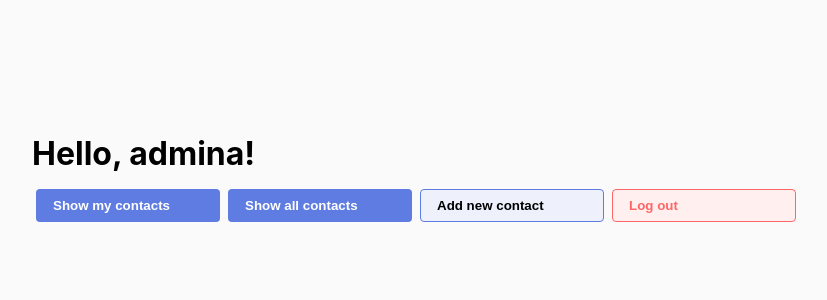
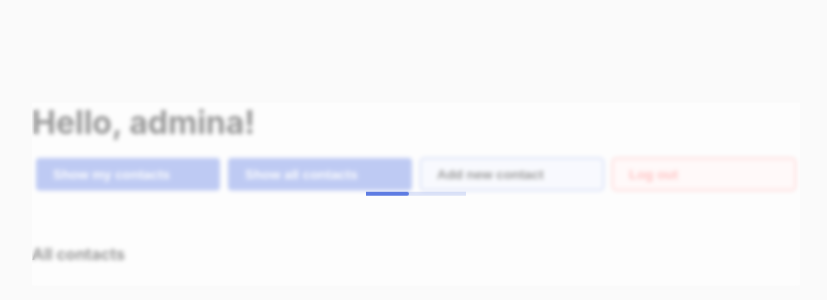
Before and after one commit to LouisAndrew/WADWiSe20, a React (Create React App) app in the folder frontend/: page / in a window 1280 px wide. Shown: the part 206-506 px from the top of the page, without its empty margins (224-1051 px from the left). Built offline with nearby package versions, Linux system fonts and the light colour scheme; some icons are missing.

Commit message:
Done creating the setup for main component

```diff
--- a/frontend/src/app.scss
+++ b/frontend/src/app.scss
@@ -206,6 +206,8 @@ body {
             height: 50vh;
         }
 
+        .contact-list-wrapper {
+            width: calc(10vw - 32px);
             #contactlist {
                 list-style: none;
                 margin-left: 0;
@@ -217,7 +219,7 @@ body {
                 margin-block-start: 0;
                 padding-inline-start: 0;
 
-            width: calc(10vw - 32px);
+                width: 100%;
 
                 li {
                     width: 100%;
@@ -243,6 +245,7 @@ body {
                         color: #000;
                         background-color: $shade;
                         border-color: $primary;
+                    }
                 }
             }
         }
--- a/frontend/src/components/main/main.js
+++ b/frontend/src/components/main/main.jsx
@@ -1,5 +1,7 @@
 import { useState, useEffect } from 'react'
 import PropTypes from 'prop-types'
+
+import Loading from '../loading'
 
 /**
  * Available states of the adviz main component.
@@ -25,11 +27,11 @@ const Main = ({ username }) => {
 
     return (
         <div id="mapscreen" className="map-screen-modal">
+            {isLoading && <Loading />}
             <div className="container">
                 <h1>Hello, {username}!</h1>
                 <div className="buttons">
                     <button className="primary">
-                        {' '}
                         <span
                             className="iconify"
                             data-icon="eva:person-fill"
@@ -38,7 +40,6 @@ const Main = ({ username }) => {
                         Show my contacts
                     </button>
                     <button className="primary">
-                        {' '}
                         <span
                             className="iconify"
                             data-icon="eva:globe-2-fill"
@@ -63,7 +64,15 @@ const Main = ({ username }) => {
                         Log out
                     </button>
                 </div>
-                <div className="flex-container"></div>
+                <div className="flex-container">
+                    <div className="contact-list-wrapper">
+                        <h4>
+                            {appState === AppState.MY_CONTACTS
+                                ? 'My contacts'
+                                : 'All contacts'}
+                        </h4>
+                    </div>
+                </div>
             </div>
         </div>
     )
```
Also changed, not shown: 1 other file (tests, documents, lock files or other folders). Lines whose indentation alone changed are shown as unchanged.
